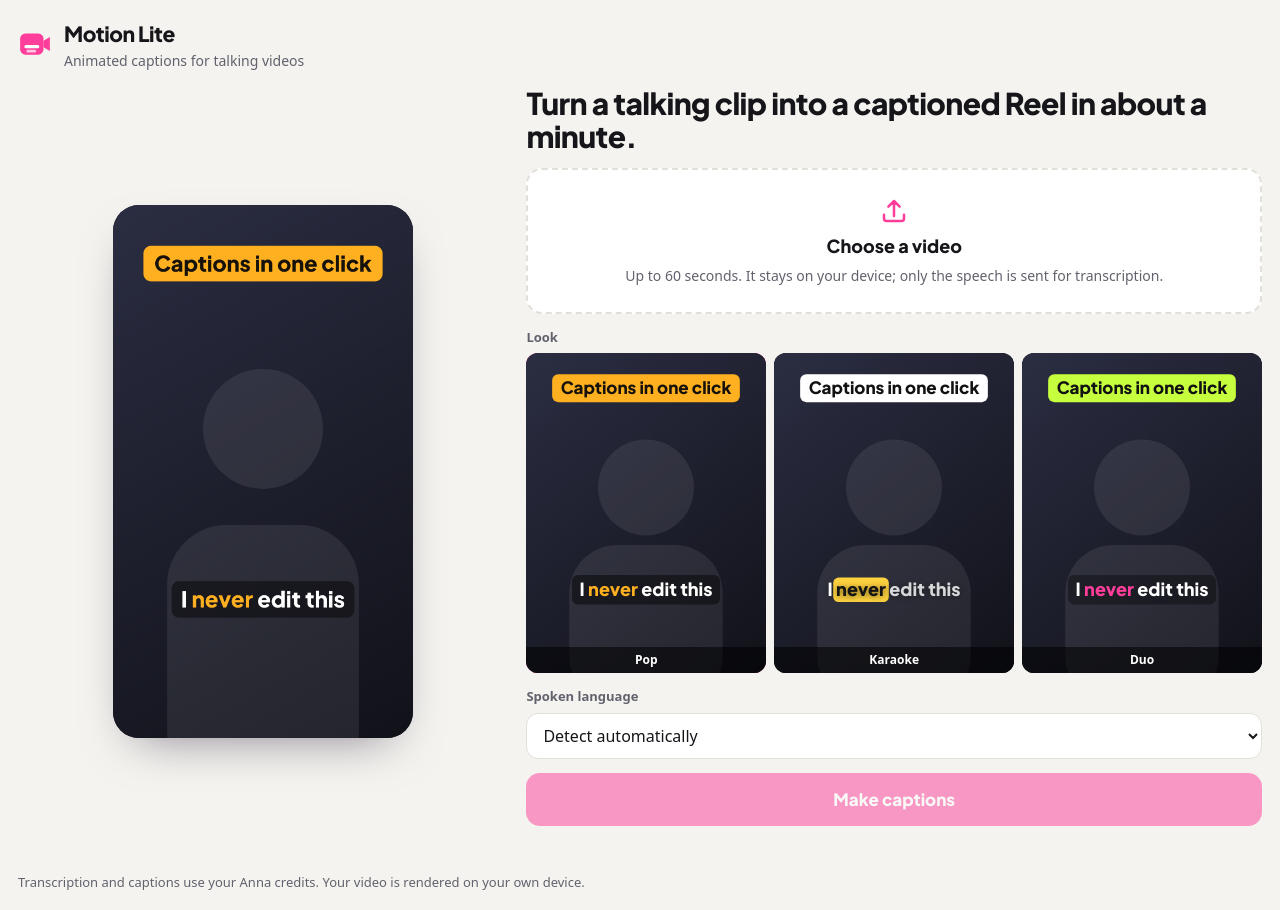
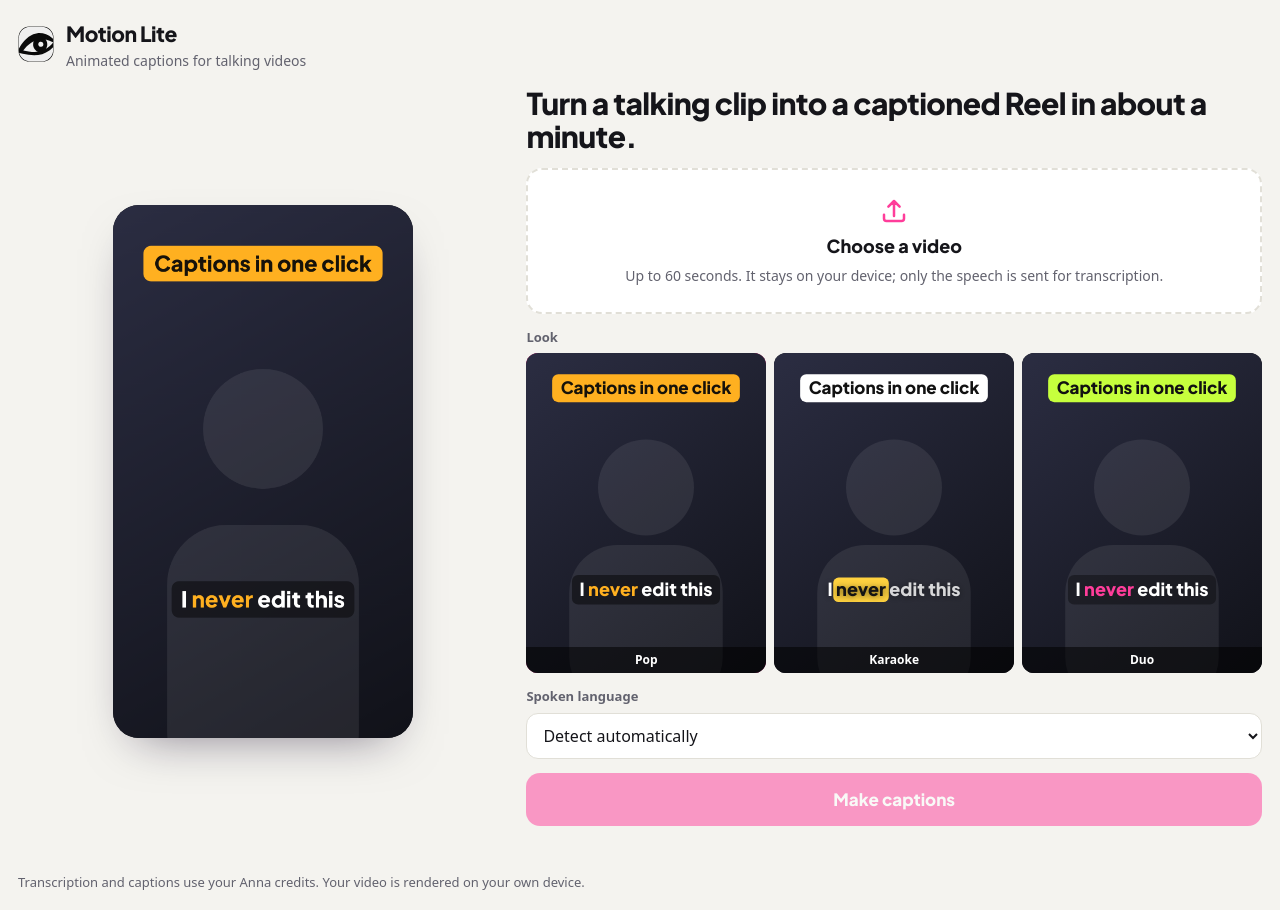
Before and after one commit to Gliana-Labs/gliana-motion-anna, a website with bundled scripts: page app/bundle/index.html in a window 1280 px wide. Built offline with nearby package versions, Linux system fonts and the light colour scheme.

Commit message:
chore(brand): use Gliana Motion's own logo for the listing and the header

```diff
--- a/app/bundle/index.html
+++ b/app/bundle/index.html
@@ -10,7 +10,7 @@
   <body>
     <header class="top">
       <div class="brand">
-        <svg class="mark" viewBox="0 0 32 32" aria-hidden="true"><rect x="2" y="6" width="22" height="20" rx="5" fill="currentColor" /><rect x="6" y="17" width="14" height="3" rx="1.5" fill="#fff" /><rect x="8" y="21.5" width="9" height="2.5" rx="1.25" fill="#fff" opacity=".7" /><path d="M24 13l6-3.5v13L24 19z" fill="currentColor" /></svg>
+        <img class="mark" src="./motion.svg" alt="" />
         <div>
           <h1>Motion Lite</h1>
           <p class="muted">Animated captions for talking videos</p>
--- a/app/bundle/style.css
+++ b/app/bundle/style.css
@@ -28,7 +28,7 @@ a { color: var(--acc); }
 .small { font-size: 13px; }
 .top { display: flex; align-items: center; justify-content: space-between; }
 .brand { display: flex; align-items: center; gap: 12px; }
-.mark { width: 34px; height: 34px; color: var(--acc); }
+.mark { width: 36px; height: 36px; border-radius: 9px; }
 .card { background: var(--tile); border-radius: var(--r); padding: 16px; display: grid; gap: 12px; }
 
 /* ── Pick ─────────────────────────────────────────────────────────────── */
```
Also changed, not shown: app/bundle/motion.svg (added), listing/logo.png, listing/logo.svg (deleted).
